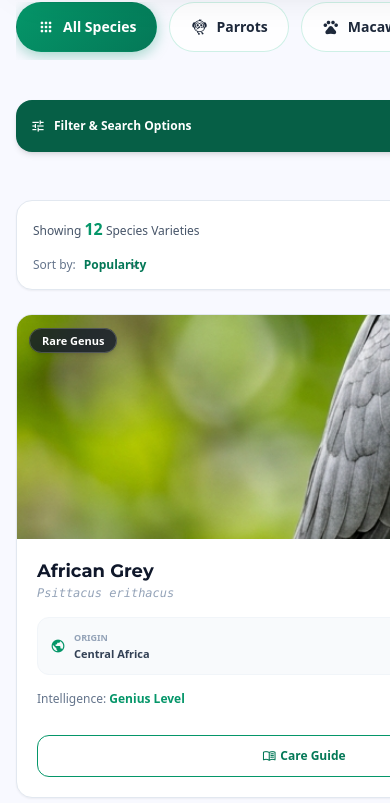
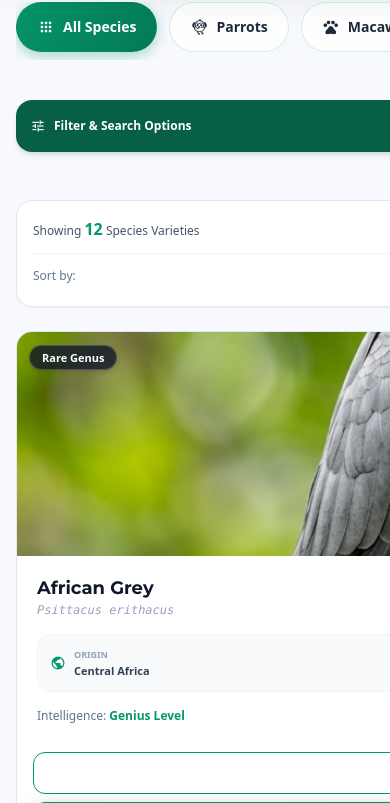
Before and after one commit to Rizwanarain1/Birdbazaar, a PHP site: page /parrots.php in a window 390 px wide. Shown: the part 536-1339 px from the top of the page. Run offline with PHP 8.4, Linux system fonts and the light colour scheme; some libraries are stand-ins or nearby versions.

Commit message:
Complete responsive mobile-first audit and optimization for parrots.php

```diff
--- a/parrots.php
+++ b/parrots.php
@@ -188,9 +188,9 @@ if (session_status() === PHP_SESSION_NONE) {
 
     <div class="flex flex-col lg:flex-row gap-8">
         <!-- Sidebar Filter -->
-        <aside class="w-full lg:w-72 flex-shrink-0">
+        <aside class="w-full md:w-64 lg:w-72 flex-shrink-0">
             <!-- Mobile Filter Toggle Button -->
-            <button id="toggle-mobile-filters-btn" onclick="const body=document.getElementById('filter-body-container'); const arrow=document.getElementById('filter-arrow'); body.classList.toggle('hidden'); arrow.classList.toggle('rotate-180');" class="w-full lg:hidden mb-4 p-3.5 bg-emerald-800 text-white rounded-2xl font-bold text-xs flex items-center justify-between shadow-md">
+            <button id="toggle-mobile-filters-btn" onclick="const body=document.getElementById('filter-body-container'); const arrow=document.getElementById('filter-arrow'); body.classList.toggle('hidden'); arrow.classList.toggle('rotate-180');" class="w-full lg:hidden mb-4 p-3.5 bg-emerald-800 text-white rounded-2xl font-bold text-xs flex items-center justify-between shadow-md cursor-pointer">
                 <span class="flex items-center gap-2">
                     <span class="material-symbols-outlined text-base">tune</span>
                     <span>Filter & Search Options</span>
@@ -198,7 +198,7 @@ if (session_status() === PHP_SESSION_NONE) {
                 <span class="material-symbols-outlined text-base transition-transform duration-300" id="filter-arrow">expand_more</span>
             </button>
 
-            <div id="filter-body-container" class="hidden lg:block sticky top-28 bg-white dark:bg-slate-800/80 p-6 rounded-2xl border border-slate-200 dark:border-slate-700 shadow-sm">
+            <div id="filter-body-container" class="hidden lg:block sticky top-28 bg-white dark:bg-slate-800/80 p-5 sm:p-6 rounded-2xl border border-slate-200 dark:border-slate-700 shadow-sm">
                 <div class="flex items-center justify-between mb-6">
                     <h3 class="font-headline-md text-lg font-bold text-primary dark:text-primary-fixed flex items-center gap-2">
                         <span class="material-symbols-outlined">tune</span> Filters
@@ -252,21 +252,21 @@ if (session_status() === PHP_SESSION_NONE) {
         </aside>
 
         <!-- Bird Listing Grid -->
-        <div class="flex-1">
-            <div class="flex flex-col sm:flex-row justify-between items-start sm:items-center mb-6 gap-4 bg-white dark:bg-slate-800/60 p-4 rounded-2xl border border-slate-200 dark:border-slate-700 shadow-sm">
+        <div class="flex-1 min-w-0">
+            <div class="flex flex-col sm:flex-row justify-between items-start sm:items-center mb-6 gap-3 bg-white dark:bg-slate-800/60 p-4 rounded-2xl border border-slate-200 dark:border-slate-700 shadow-sm">
                 <span class="text-xs md:text-sm font-medium text-slate-600 dark:text-slate-300">
                     Showing <span id="results-count" class="font-bold text-emerald-600 dark:text-emerald-400 text-base">0</span> Species Varieties
                 </span>
-                <div class="flex items-center gap-2">
+                <div class="flex items-center gap-2 w-full sm:w-auto justify-between sm:justify-end border-t sm:border-t-0 pt-2 sm:pt-0 border-slate-100 dark:border-slate-700">
                     <span class="text-xs text-slate-500 font-medium">Sort by:</span>
-                    <select id="sort-selector" class="border-none bg-transparent font-bold text-xs text-emerald-700 dark:text-emerald-300 focus:ring-0 p-0 cursor-pointer">
+                    <select id="sort-selector" class="border-none bg-slate-100 dark:bg-slate-700 sm:bg-transparent font-bold text-xs text-emerald-700 dark:text-emerald-300 focus:ring-0 px-3 py-1.5 sm:p-0 rounded-lg cursor-pointer">
                         <option value="popularity">Popularity</option>
                         <option value="name">Name (A-Z)</option>
                     </select>
                 </div>
             </div>
 
-            <div id="birds-grid" class="grid grid-cols-1 md:grid-cols-2 xl:grid-cols-3 gap-6">
+            <div id="birds-grid" class="grid grid-cols-1 sm:grid-cols-2 lg:grid-cols-3 gap-6">
                 <!-- Dynamic Species Cards -->
             </div>
 
@@ -839,12 +839,12 @@ if (session_status() === PHP_SESSION_NONE) {
                     </div>
                 </div>
 
-                <div class="p-5 pt-0 grid grid-cols-2 gap-2">
-                    <button class="quick-care-btn py-2.5 rounded-xl border border-emerald-600 text-emerald-700 dark:border-emerald-400 dark:text-emerald-300 font-bold text-xs hover:bg-emerald-50 dark:hover:bg-emerald-950 transition-colors flex items-center justify-center gap-1 cursor-pointer">
+                <div class="p-4 sm:p-5 pt-0 grid grid-cols-1 sm:grid-cols-2 gap-2">
+                    <button class="quick-care-btn py-2.5 rounded-xl border border-emerald-600 text-emerald-700 dark:border-emerald-400 dark:text-emerald-300 font-bold text-xs hover:bg-emerald-50 dark:hover:bg-emerald-950 transition-colors flex items-center justify-center gap-1 cursor-pointer w-full">
                         <span class="material-symbols-outlined text-sm">menu_book</span>
                         <span>Care Guide</span>
                     </button>
-                    <button onclick="window.location.href='marketplace.php?q=${encodeURIComponent(bird.name)}'" class="py-2.5 rounded-xl btn-emerald-glow text-white font-bold text-xs flex items-center justify-center gap-1 cursor-pointer">
+                    <button onclick="window.location.href='marketplace.php?q=${encodeURIComponent(bird.name)}'" class="py-2.5 rounded-xl btn-emerald-glow text-white font-bold text-xs flex items-center justify-center gap-1 cursor-pointer w-full">
                         <span>Find Sellers</span>
                         <span class="material-symbols-outlined text-sm">storefront</span>
                     </button>
```
